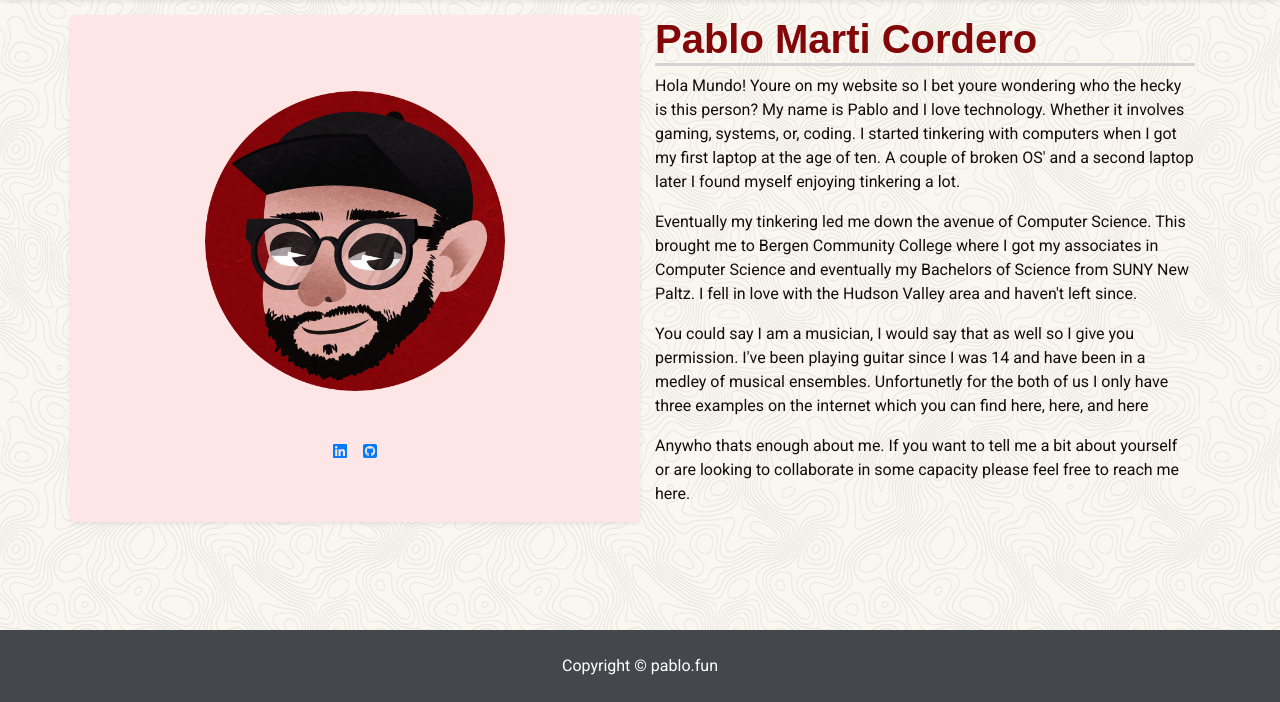
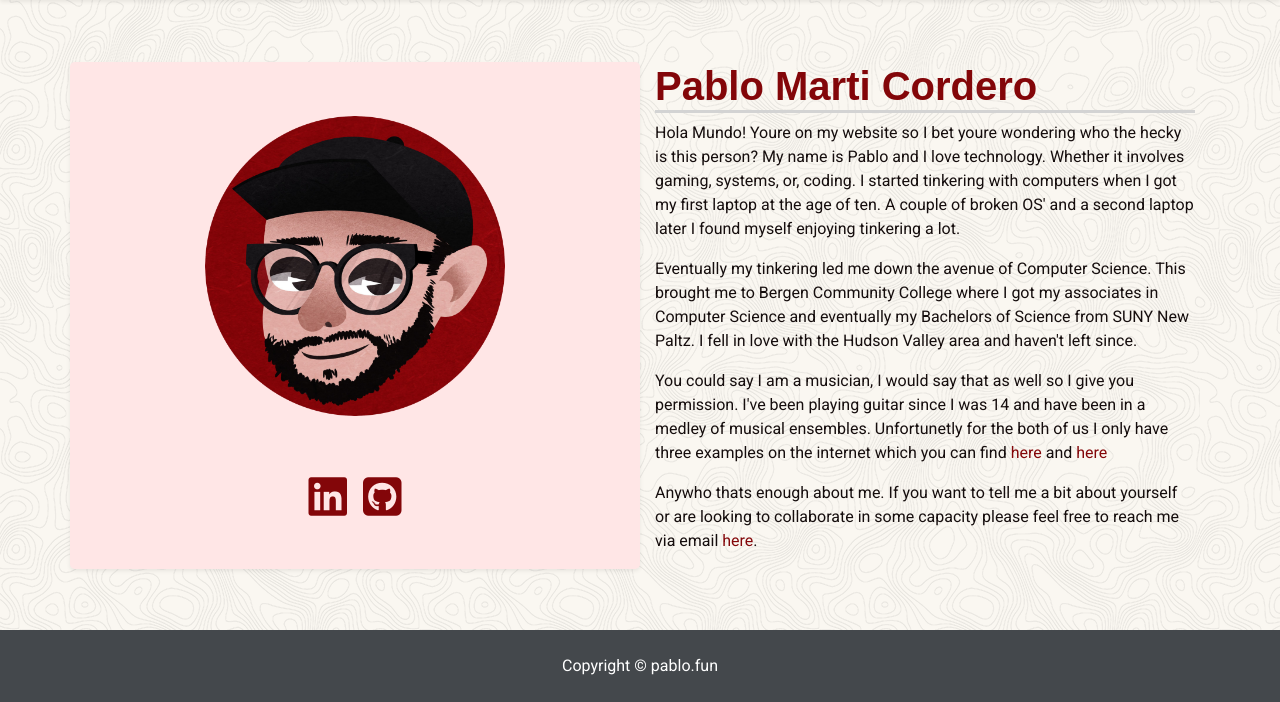
Before and after one commit to pablojmarti/pablo.fun, a Rails app: page / in a window 1280 px wide. Shown: the part 98-800 px from the top of the page. Run offline with Rails 7, Linux system fonts and the light colour scheme; style sheets or scripts are compiled from the project's sources; some libraries are stand-ins or nearby versions; some web fonts are replaced.

Commit message:
Updates icon styling and home page styling

```diff
--- a/app/views/layouts/_footer.html.erb
+++ b/app/views/layouts/_footer.html.erb
@@ -1,7 +1,5 @@
-<div class="footer-margin">
-  <footer id="sticky-footer" class="py-4 text-white fixed-bottom">
-    <div class="container text-center m-auto">
-      <p class="text-white m-auto">Copyright &copy; <%= link_to "pablo.fun", "https://pablo.fun", class: "text-white" %></p>
-    </div>
-</div>
-</div>
+<footer id="sticky-footer" class="py-4 text-white fixed-bottom">
+  <div class="container text-center m-auto">
+    <p class="text-white m-auto">Copyright &copy; <%= link_to "pablo.fun", "https://pablo.fun", class: "text-white" %></p>
+  </div>
+</footer>
--- a/app/views/pages/home.html.erb
+++ b/app/views/pages/home.html.erb
@@ -1,18 +1,18 @@
-<div class="container m-auto" id="home-page-content">
+<div class="container d-flex justify-content-center align-items-center h-auto" id="home-page-content">
   <div class="row">
     <div class="shadow-sm media col-sm justify-content-center align-items-center rounded-lg flex-column">
       <img class="mt-3" src="../../../assets/pablo_icon.png"/>
       <div class="row mt-5">
-        <a href="https://www.linkedin.com/in/pablo-marti-cordero-a8b85411a/" target="_blank"><i class="fab fa-linkedin mr-3"></i></a>
-        <a href="https://github.com/pablojmarti" target="_blank ml-3"><i class="fab fa-github-square"></i></a>
+        <a class="icons" href="https://www.linkedin.com/in/pablo-marti-cordero-a8b85411a/" target="_blank"><i class="fab fa-linkedin mr-3"></i></a>
+        <a class="icons" href="https://github.com/pablojmarti" target="_blank ml-3"><i class="fab fa-github-square"></i></a>
       </div>
     </div>
     <div class="col-sm">
       <h1 class="border-bottom">Pablo Marti Cordero</h1>
       <p>Hola Mundo! Youre on my website so I bet youre wondering who the hecky is this person? My name is Pablo and I love technology. Whether it involves gaming, systems, or, coding. I started tinkering with computers when I got my first laptop at the age of ten. A couple of broken OS' and a second laptop later I found myself enjoying tinkering a lot.</p>
       <p>Eventually my tinkering led me down the avenue of Computer Science. This brought me to Bergen Community College where I got my associates in Computer Science and eventually my Bachelors of Science from SUNY New Paltz. I fell in love with the Hudson Valley area and haven't left since.</p>
-      <p>You could say I am a musician, I would say that as well so I give you permission. I've been playing guitar since I was 14 and have been in a medley of musical ensembles. Unfortunetly for the both of us I only have three examples on the internet which you can find here, here, and here</p>
-      <p>Anywho thats enough about me. If you want to tell me a bit about yourself or are looking to collaborate in some capacity please feel free to reach me here.</p>
+      <p>You could say I am a musician, I would say that as well so I give you permission. I've been playing guitar since I was 14 and have been in a medley of musical ensembles. Unfortunetly for the both of us I only have three examples on the internet which you can find <%= link_to "here", "https://mudbeard.bandcamp.com/", target: "_blank", class: "media-link" %> and <%= link_to "here", "https://community.bandcamp.com/", target: "_blank", class: "media-link" %> </p>
+      <p>Anywho thats enough about me. If you want to tell me a bit about yourself or are looking to collaborate in some capacity please feel free to reach me via email <%= link_to "here", "mailto:pablojmarti@gmail.com", class: "media-link" %>.</p>
     </div>
   </div>
 </div>
--- a/config/environments/production.rb
+++ b/config/environments/production.rb
@@ -44,7 +44,7 @@ Rails.application.configure do
   # config.action_cable.allowed_request_origins = [ 'http://example.com', /http:\/\/example.*/ ]
 
   # Force all access to the app over SSL, use Strict-Transport-Security, and use secure cookies.
-  # config.force_ssl = true
+  config.force_ssl = true
 
   # Use the lowest log level to ensure availability of diagnostic information
   # when problems arise.
```
